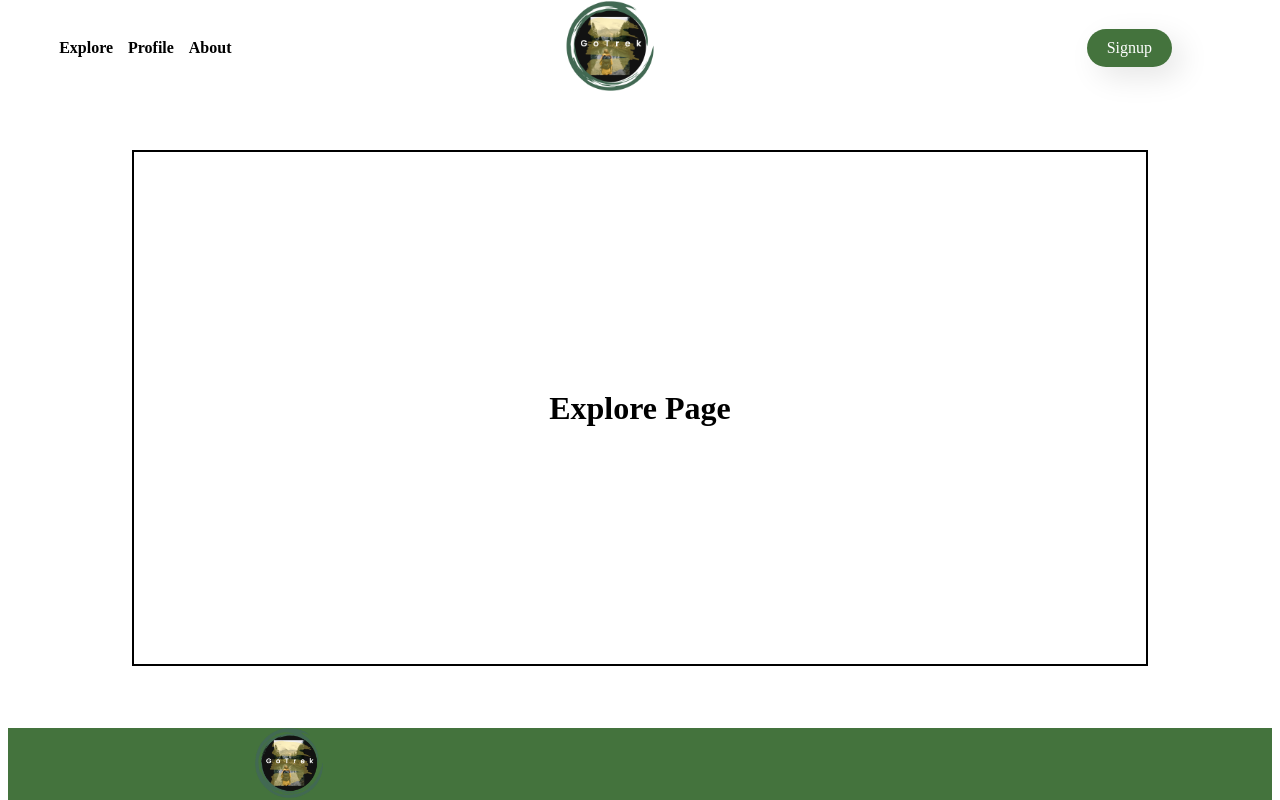
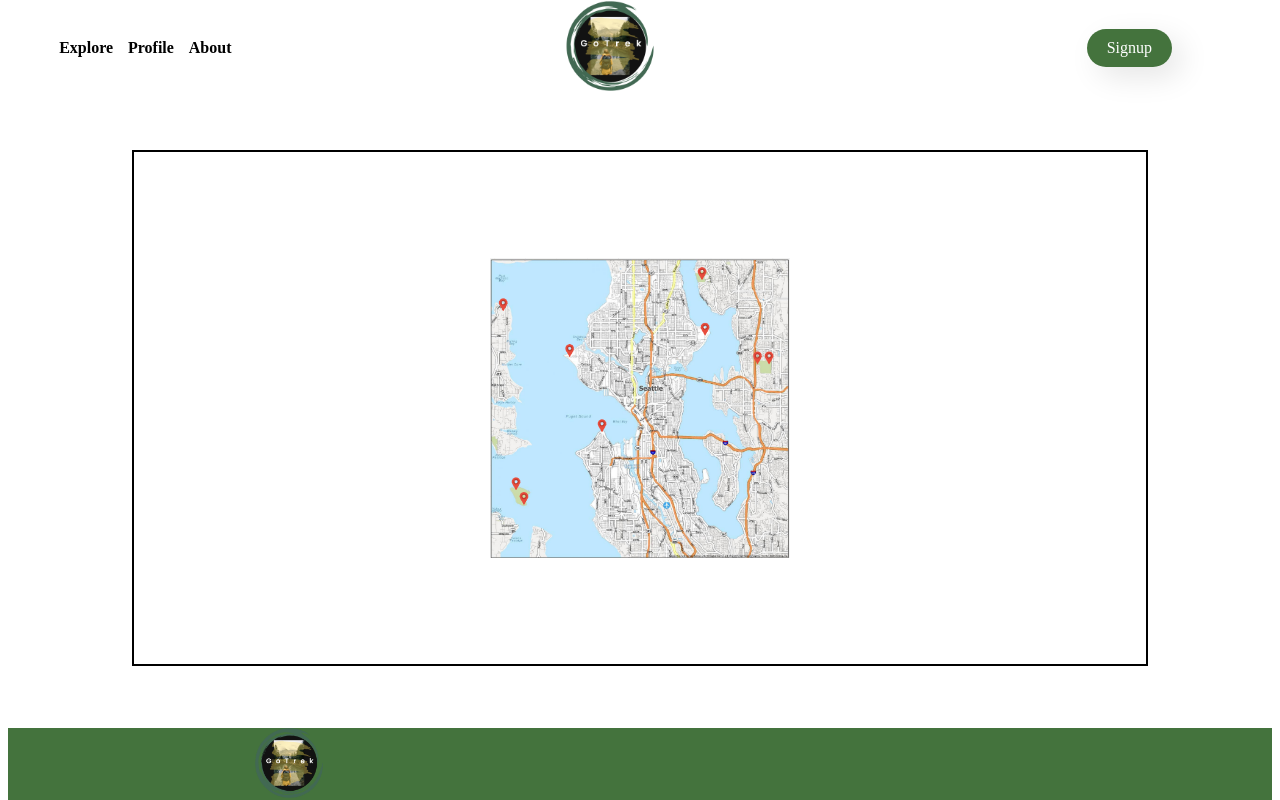
Before and after one commit to Dcastro99/GoTrek, a React (Create React App) app in the folder frontend/: page /explore in a window 1280 px wide. Shown: the top 800 px of the page. Built offline with nearby package versions, Linux system fonts and the light colour scheme.

Commit message:
Added 2 map folders, one dummy

```diff
--- a/frontend/src/components/Explore/index.js
+++ b/frontend/src/components/Explore/index.js
@@ -1,11 +1,13 @@
 import React from 'react'
 import { ExploreContainer, ExploreWrapper } from './ExploreElements';
+import Map from '../Map'
 
 function Explore() {
   return (
     <ExploreContainer>
         <ExploreWrapper>
-            <h1>Explore Page</h1>
+          <Map />
+            {/* <h1>Explore Page</h1> */}
         </ExploreWrapper>
     </ExploreContainer>
   )
--- /dev/null
+++ b/frontend/src/components/Map/index.js
@@ -0,0 +1,19 @@
+import React from 'react';
+import Location from '../../assets/images/map1.png';
+
+// console.log(Location);
+
+const MapFunction = () => {
+  // Import result is the URL of your image
+  return (
+    <img
+      className="img"
+      width={300}
+      height={300}
+      mode="fit"
+      src={Location}
+      alt="Location"
+    />
+  );
+};
+export default MapFunction;
```
Also changed, not shown: frontend/src/assets/images/map1.png (added), frontend/src/components/Map/MapElement.js (added), frontend/src/components/Map2/Map2Element.js (added), frontend/src/components/Map2/index.js (added).
